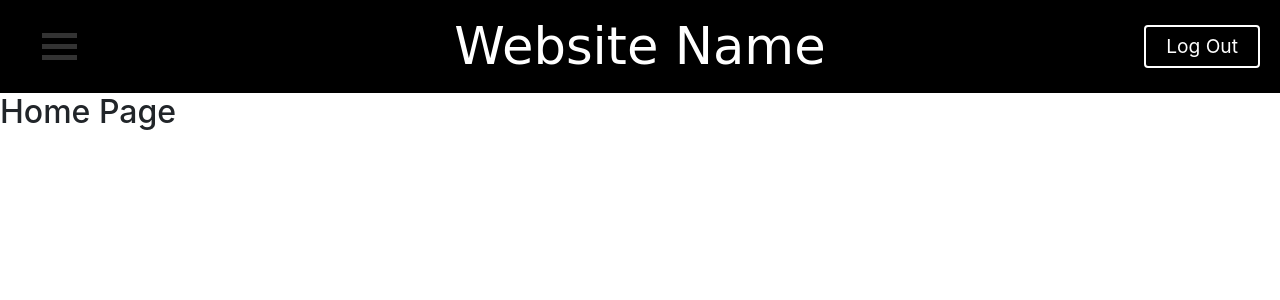
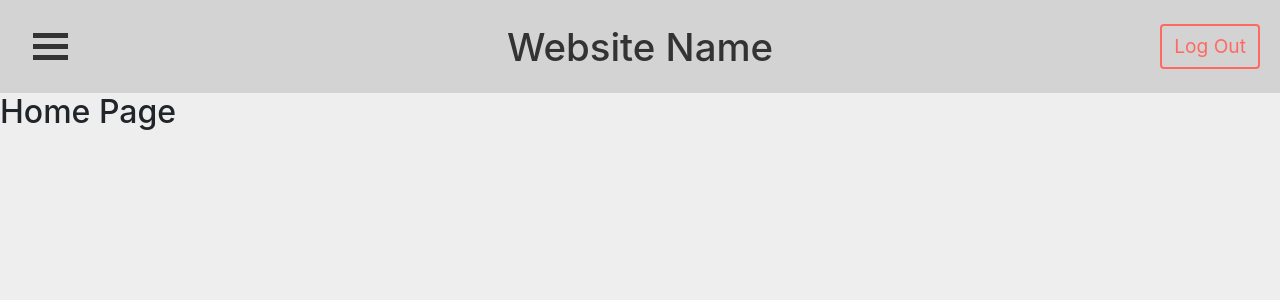
Before and after one commit to GeorgeEllis123/DjangoProject, a Django app: page / in a window 1280 px wide. Shown: the top 300 px of the page. Run offline with Django 3.2, Linux system fonts and the light colour scheme; some libraries are stand-ins or nearby versions.

Commit message:
Changed navbar aesthetic

```diff
--- a/mywebsite/accounts/static/css/mystylesheet.css
+++ b/mywebsite/accounts/static/css/mystylesheet.css
@@ -1,3 +1,7 @@
+body {
+  background-color: #eeeeee;
+}
+
 h1 {
   font-family: "Lato", sans-serif;
   font-size: 60px
@@ -15,7 +19,7 @@ h1 {
   z-index: 1;
   top: 0;
   left: 0;
-  background-color: black;
+  background-color: #d3d3d3;
   overflow-x: hidden;
   transition: 0.5s;
   padding-top: 60px;
@@ -25,14 +29,13 @@ h1 {
   padding: 8px 8px 8px 32px;
   text-decoration: none;
   font-size: 25px;
-  color: #ffffff;
+  color: #333;
   display: block;
   transition: 0.3s;
 }
 
 .sidenav a:hover {
-  color: #000000;
-  background-color: #ffffff;
+  background-color: #eeeeee;
 }
 
 .sidenav .closebtn {
@@ -80,7 +83,7 @@ div.sticky {
   position: -webkit-sticky;
   position: sticky;
   top: 0;
-  background-color: black;
+  background-color: #d3d3d3;
   padding: 20px;
   z-index: 9999;
 }
@@ -96,9 +99,8 @@ div.sticky {
   top: 50%;
   left: 50%;
   transform: translate(-50%, -50%);
-  font-size: 4vw;
-  color: white;
-  font-family: 'Alex Brush', cursive;
+  font-size: 3vw;
+  color: #333;
 }
 
 .rightNavInfo {
@@ -109,19 +111,14 @@ div.sticky {
   padding: 14px 16px;
 }
 
-.btn {
-  border: 2px solid black;
-  color: black;
-  padding: 5px 20px;
+.logout {
+  border: 2px solid;
   cursor: pointer;
+  border-color: #ff6961;
+  color: #ff6961;
 }
 
-.light {
-  border-color: #ffffff;
+.logout:hover {
+  background-color: #ff6961;
   color: white;
 }
-
-.light:hover {
-  background-color: #ffffff;
-  color: black;
-}
--- a/mywebsite/accounts/templates/accounts/main.html
+++ b/mywebsite/accounts/templates/accounts/main.html
@@ -34,7 +34,7 @@
       </div>
       <h2 class="centeredNavInfo">Website Name</h2>
       <a href="" class="rightNavInfo">
-         <button class="btn light" style="font-size:1.5vw">Log Out</button>
+         <button class="btn logout" style="font-size:1.5vw">Log Out</button>
       </a>
     </div>
     <div id="main">
```
